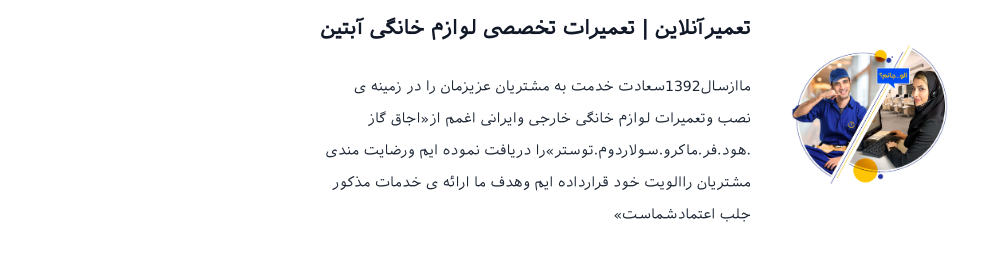
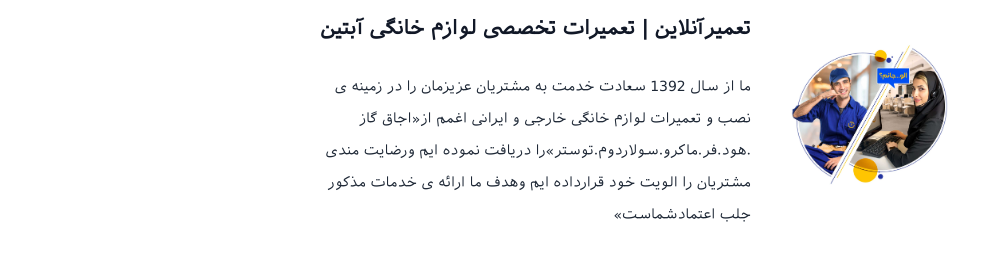
Before and after one commit to mhmd-bagha/repair-online, a Next.js app: page / in a window 1280 px wide. Shown: the part 224-504 px from the top of the page, without its empty margins (0-991 px from the left). Built offline with nearby package versions, Linux system fonts and the light colour scheme.

Commit message:
style: changed words intro

```diff
--- a/components/home/intro.jsx
+++ b/components/home/intro.jsx
@@ -17,7 +17,7 @@ const Intro = () => {
                         |
                         تعمیرات تخصصی لوازم خانگی آبتین</p>
                     <p className="text-sm text-center lg:text-start text-gray-800 leading-8 my-7">
-                        ماازسال1392سعادت خدمت به مشتریان عزیزمان را در زمینه ی نصب وتعمیرات لوازم خانگی خارجی وایرانی اغمم از«اجاق گاز .هود.فر.ماکرو.سولاردوم.توستر»را دریافت نموده ایم ورضایت مندی مشتریان راالویت خود قرارداده ایم وهدف ما ارائه ی خدمات مذکور جلب اعتمادشماست»
+                        ما از سال 1392 سعادت خدمت به مشتریان عزیزمان را در زمینه ی نصب و تعمیرات لوازم خانگی خارجی و ایرانی اغمم از«اجاق گاز .هود.فر.ماکرو.سولاردوم.توستر»را دریافت نموده ایم ورضایت مندی مشتریان را الویت خود قرارداده ایم وهدف ما ارائه ی خدمات مذکور جلب اعتمادشماست»
                     </p>
                 </div>
             </div>
```
